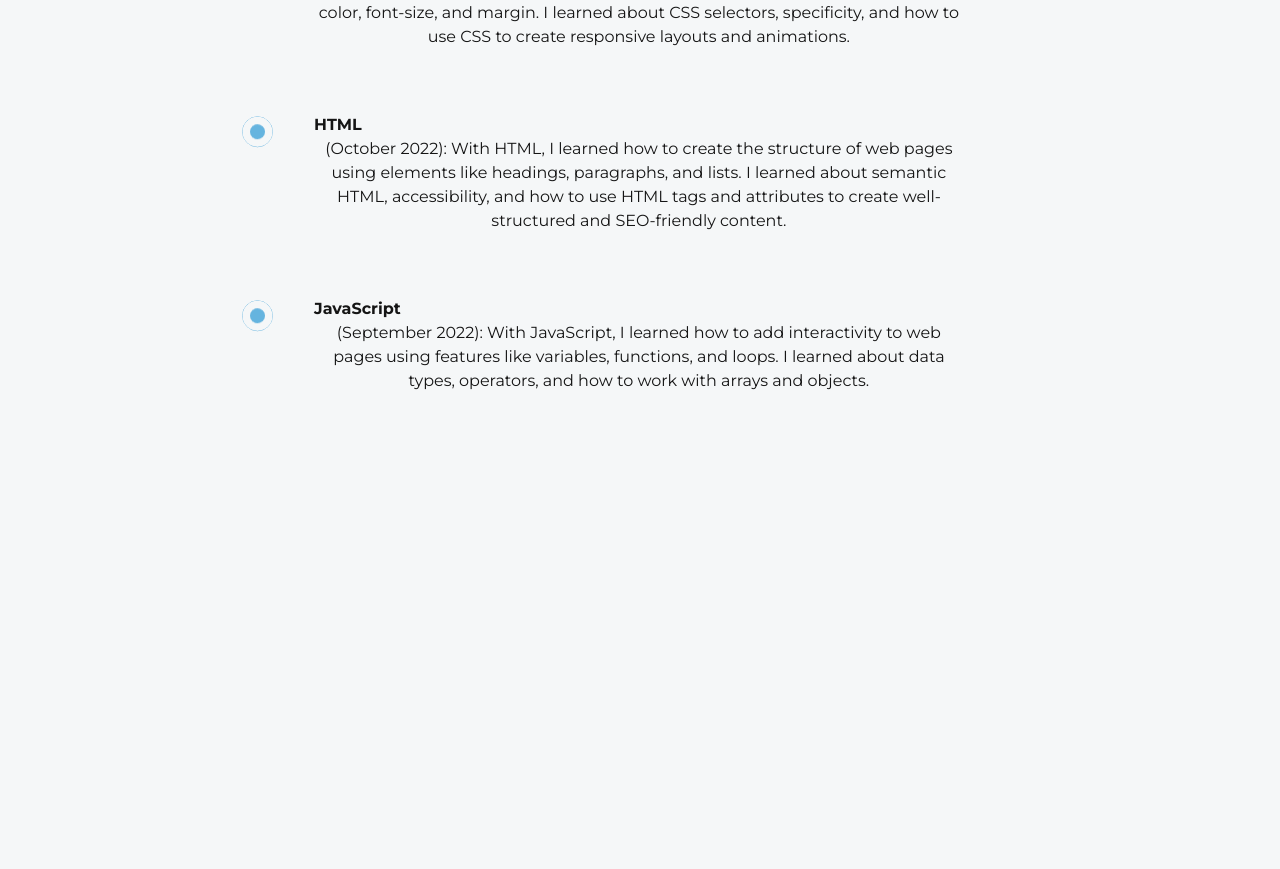
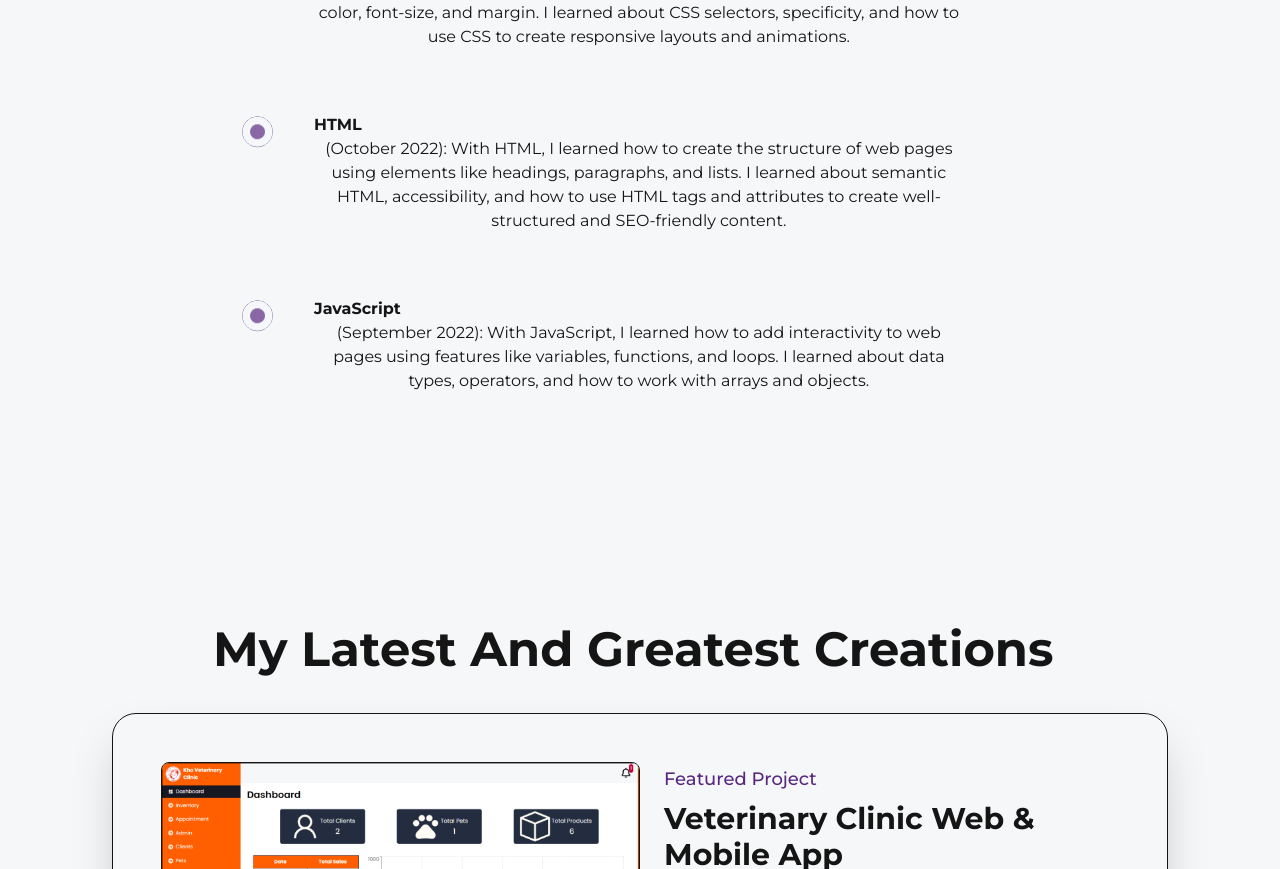
Before and after one commit to JpMayor1/Portfolio-React, a React (Vite) app: page / in a window 1280 px wide. Shown: the part 3401-4270 px from the top of the page. Built offline with nearby package versions, Linux system fonts and the light colour scheme.

Commit message:
Projects Finished

```diff
--- a/src/components/Footer.jsx
+++ b/src/components/Footer.jsx
@@ -1,7 +1,29 @@
+import Layout from "./sub-components/Layout";
+
 const Footer = () => {
     return (
-        <footer className="w-screen h-[80px] flex justify-center items-center border-t border-primary dark:border-secondary">
-            <h1>Footer</h1>
+        <footer className="w-full border-t-2 border-solid border-black font-medium sm:text-lg dark:text-white dark:border-white text-base">
+            <Layout className="py-6 lg:py-8 flex items-center justify-center flex-col lg:flex-row">
+                <span className="cursor-default mr-1 text-center">
+                    2024 &copy; All Rights Reserved.
+                </span>
+                <div
+                    className="flex
+                items-center cursor-default py-2 lg:py-0"
+                >
+                    Build With
+                    <span className="text-primary text-2xl px-1 dark:text-secondary">
+                        &#9825;
+                    </span>
+                    by&nbsp;
+                    <a href="/" className="underline underline-offset-2">
+                        JP.
+                        <span className="text-primary dark:text-secondary">
+                            M
+                        </span>
+                    </a>
+                </div>
+            </Layout>
         </footer>
     );
 };
--- a/src/components/Projects.jsx
+++ b/src/components/Projects.jsx
@@ -1,10 +1,74 @@
+/* eslint-disable react/prop-types */
+import AnimatedText from "./sub-components/AnimatedText";
+import Layout from "./sub-components/Layout";
+import { GithubIcon } from "./icons/icons";
+
+const FeaturedProject = ({ type, title, summary, img, link, github }) => {
+    return (
+        <article className="w-full flex items-center justify-between  border border-solid border-black bg-white shadow-2xl dark:bg-black dark:border-white flex-col lg:flex-row sm:p-8 lg:p-12 rounded-2xl sm:rounded-3xl sm:rounded-br-3xl p-4">
+            <a
+                href={link}
+                target="_blank"
+                className="w-full lg:w-1/2 cursor-pointer overflow-hidden rounded-lg border border-solid border-black"
+            >
+                <img src={img} alt="title" className="w-full h-auto" />
+            </a>
+            <div className="w-full lg:w-1/2 flex flex-col items-start justify-between pl-0 lg:pl-6">
+                <span className="text-primary dark:text-secondary font-medium text-xl cursor-default sm:text-base md:text-lg mt-4 md:mt-0">
+                    {type}
+                </span>
+                <a
+                    href={link}
+                    target="_blank"
+                    className="hover:underline underline-offset-2"
+                >
+                    <h2 className="my-2 w-full text-left font-bold dark:text-white text-base sm:text-3xl">
+                        {title}
+                    </h2>
+                </a>
+                <p className="my-1 font-medium text-black dark:text-white text-xs cursor-default sm:text-sm">
+                    {summary}
+                </p>
+                <div className="mt-2 flex items-center">
+                    <a href={github} target="_blank" className="w-10">
+                        <GithubIcon />
+                    </a>
+                    <a
+                        href={link}
+                        target="_blank"
+                        className="ml-4 rounded-lg bg-black text-white p-2 font-semibold dark:bg-white dark:text-black px-4 sm:px-6 text-base sm:text-lg"
+                    >
+                        Visit project
+                    </a>
+                </div>
+            </div>
+        </article>
+    );
+};
+
 const Projects = () => {
     return (
-        <main
-            id="projects"
-            className="w-screen h-screen flex justify-center items-center"
-        >
-            <h1>Projects</h1>
+        <main className="w-full mb-16 flex flex-col items-center justify-center dark:text-white">
+            <Layout className="pt-16">
+                <AnimatedText
+                    text="My latest and greatest creations"
+                    className="mb-8"
+                />
+                <div className="grid grid-cols-12">
+                    <div className="col-span-12">
+                        <FeaturedProject
+                            title={"Veterinary Clinic Web & Mobile App"}
+                            img="/Thumbnail.png"
+                            summary={
+                                "At Kho Veterinary Clinic, I developed a web app for admin tasks like managing inventory, products, appointments, clients, and records. It includes authentication, a dashboard for analytics, inventory management with invoice features, appointment tracking, and client/pet record management. I also created a mobile app for clients with clinic details, service listings, emergency call functionality, appointment scheduling, client account management, and pet record keeping."
+                            }
+                            link={"https://khoveterinaryclinic.netlify.app/"}
+                            github="https://github.com/JpMayor1/khoveterinaryclinic"
+                            type="Featured Project"
+                        />
+                    </div>
+                </div>
+            </Layout>
         </main>
     );
 };
--- a/src/components/sub-components/LiIcon.jsx
+++ b/src/components/sub-components/LiIcon.jsx
@@ -18,7 +18,7 @@ const LiIcon = ({ reference }) => {
                     cx="75"
                     cy="50"
                     r="20"
-                    className="stroke-secondary stroke-1 fill-none dark:stroke-primaryDark"
+                    className="stroke-primary stroke-1 fill-none dark:stroke-secondary"
                 />
                 <motion.circle
                     style={{
@@ -33,7 +33,7 @@ const LiIcon = ({ reference }) => {
                     cx="75"
                     cy="50"
                     r="10"
-                    className="stroke-1 fill-secondary animate-pulse dark:fill-primaryDark"
+                    className="stroke-1 fill-primary animate-pulse dark:fill-secondary"
                 />
             </svg>
         </figure>
```
Also changed, not shown: public/Thumbnail.png (added).
